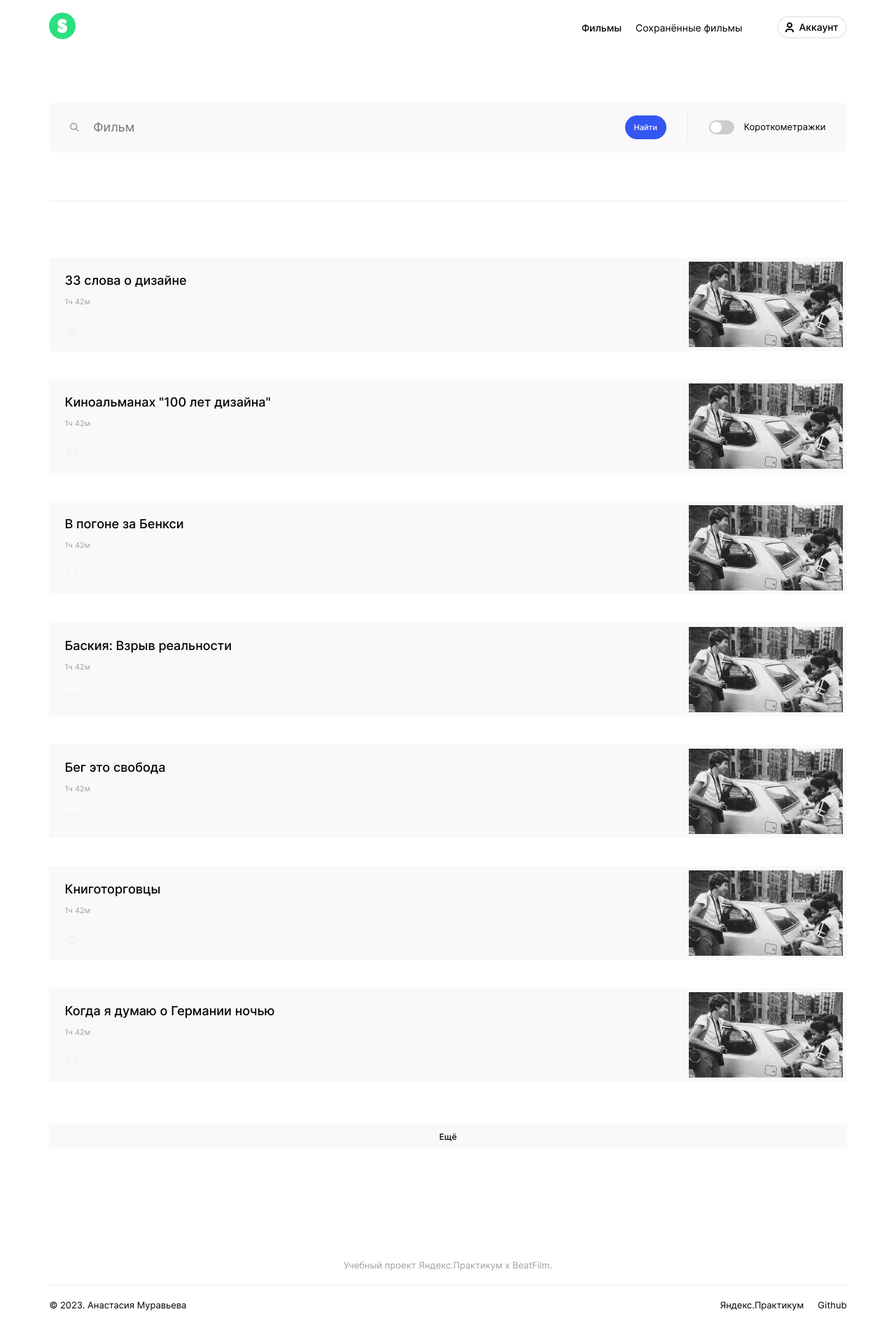
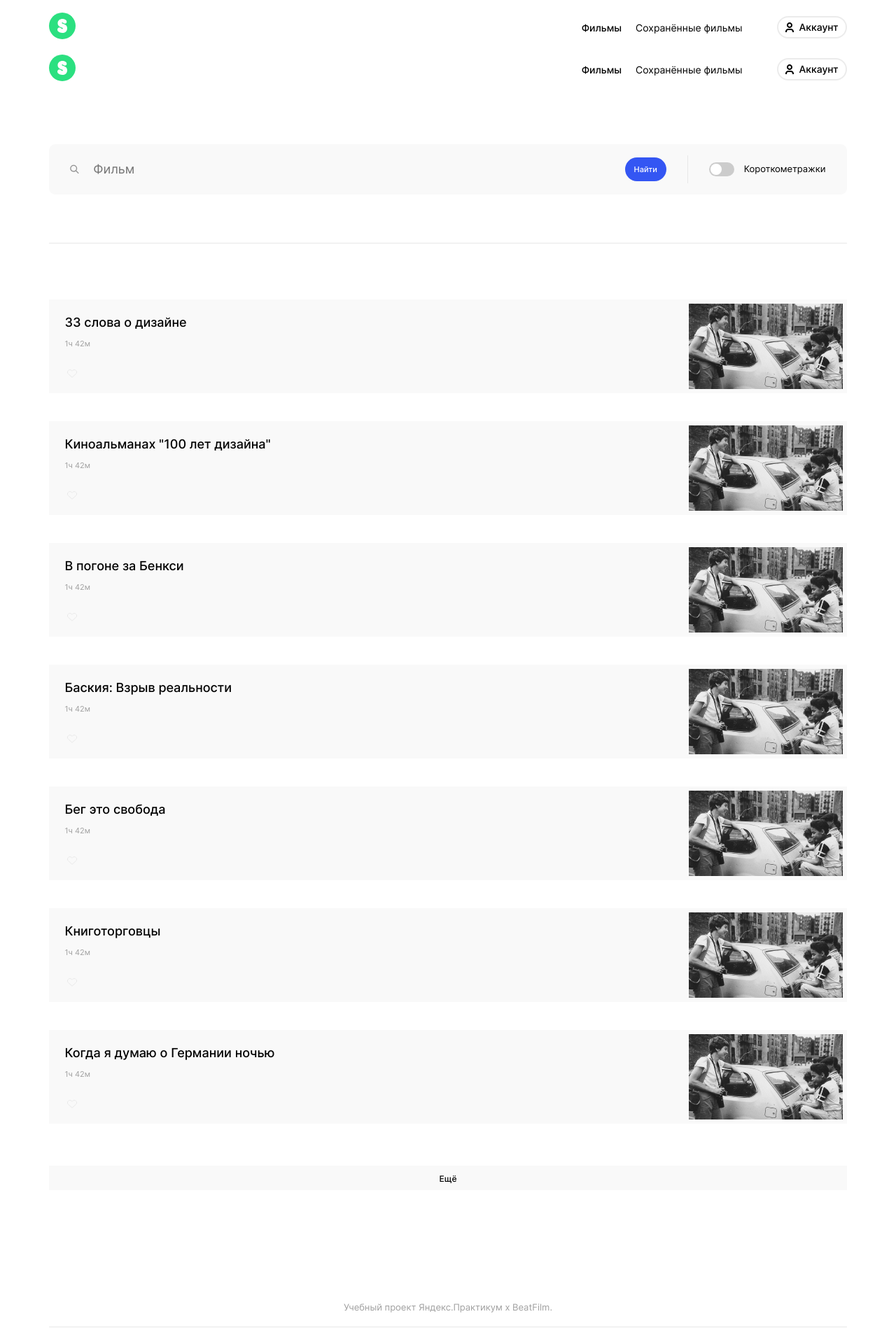
Before and after one commit to muravevanastya/movies-explorer-frontend, a React (Create React App) app: page /saved-movies in a window 1280 px wide. Shown: the top 1918 px of the page at 70% size. Before the commit the page ends 1893 px from the top, so only its background shows below. Built offline with nearby package versions, Linux system fonts and the light colour scheme.

Commit message:
убрала хедер и футер из App

```diff
--- a/src/components/App/App.jsx
+++ b/src/components/App/App.jsx
@@ -1,15 +1,12 @@
 import React from 'react';
 import { Route, Routes } from 'react-router-dom';
-import Header from '../Header/Header';
 import Main from '../Main/Main';
-import Footer from '../Footer/Footer';
 import Movies from '../Movies/Movies';
 import SavedMovies from '../SavedMovies/SavedMovies';
 
 function App() {
   return (
     <div className="page">
-      <Header />
       <Routes>
         <Route path='/'
           element={<Main />}
@@ -24,7 +21,6 @@ function App() {
         <Route path='/signin'/>
         <Route path='/signup'/>
       </Routes>
-      <Footer />
     </div>
   );
 }
--- a/src/components/Main/Main.jsx
+++ b/src/components/Main/Main.jsx
@@ -3,9 +3,13 @@ import AboutProject from "../AboutProject/AboutProject";
 import Techs from "../Techs/Techs";
 import AboutMe from "../AboutMe/AboutMe";
 import Portfolio from "../Portfolio/Portfolio";
+import Header from '../Header/Header';
+import Footer from '../Footer/Footer';
 
 function Main() {
   return (
+    <>
+    <Header/>
     <main className="main">
       <Promo />
       <AboutProject />
@@ -13,6 +17,8 @@ function Main() {
       <AboutMe />
       <Portfolio />
     </main>
+    <Footer/>
+    </>
   )
 }
 
--- a/src/components/Movies/Movies.jsx
+++ b/src/components/Movies/Movies.jsx
@@ -1,15 +1,21 @@
 import './Movies.css';
 import SearchForm from '../SearchForm/SearchForm';
 import MoviesCardList from '../MoviesCardList/MoviesCardList';
+import Header from '../Header/Header';
+import Footer from '../Footer/Footer';
 
 function Movies() {
   return (
+    <>
+    <Header/>
     <main className='movies'>
       <SearchForm />
       <section className='movies-cards'>
         <MoviesCardList />
       </section>
     </main>
+    <Footer/>
+    </>
   )
 }
 
--- a/src/components/SavedMovies/SavedMovies.jsx
+++ b/src/components/SavedMovies/SavedMovies.jsx
@@ -1,10 +1,16 @@
 import Movies from "../Movies/Movies";
+import Header from '../Header/Header';
+import Footer from '../Footer/Footer';
 
 function SavedMovies() {
   return (
+    <>
+    <Header/>
     <main className='saved-movies'>
       <Movies />
     </main>
+    <Footer/>
+    </>
   )
 }
 
```
